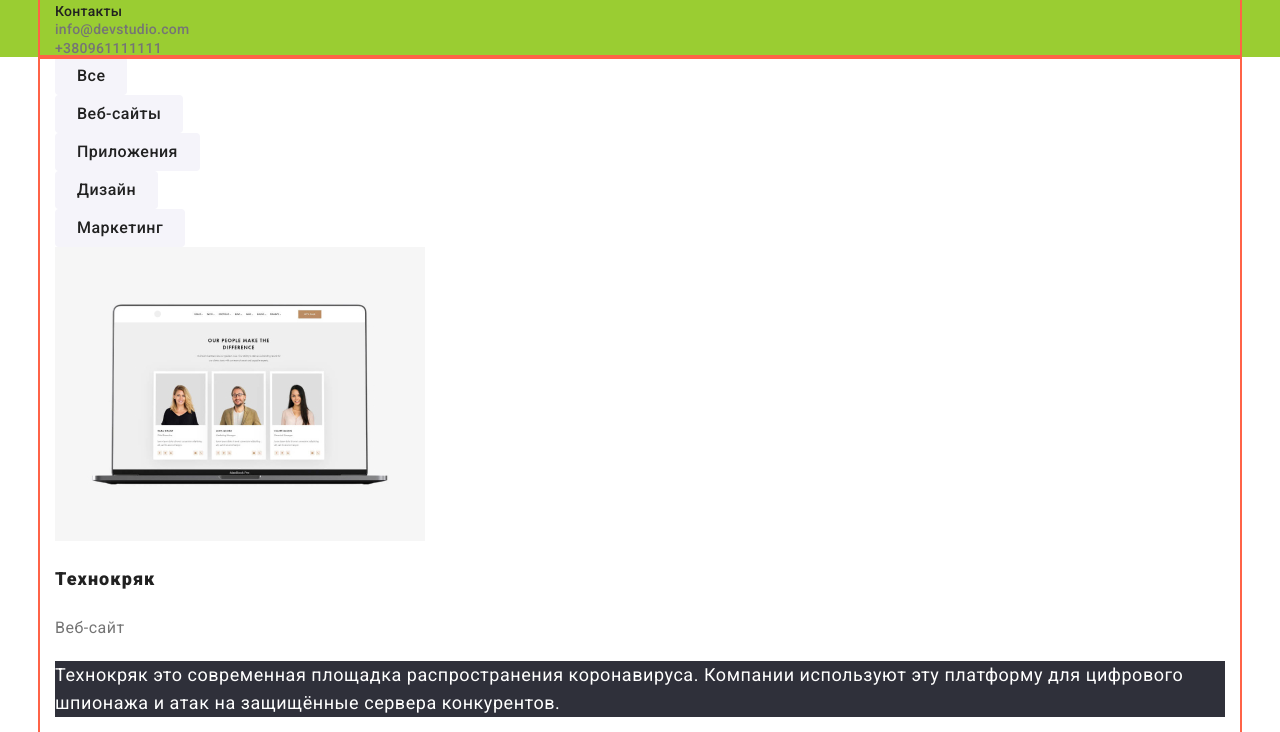
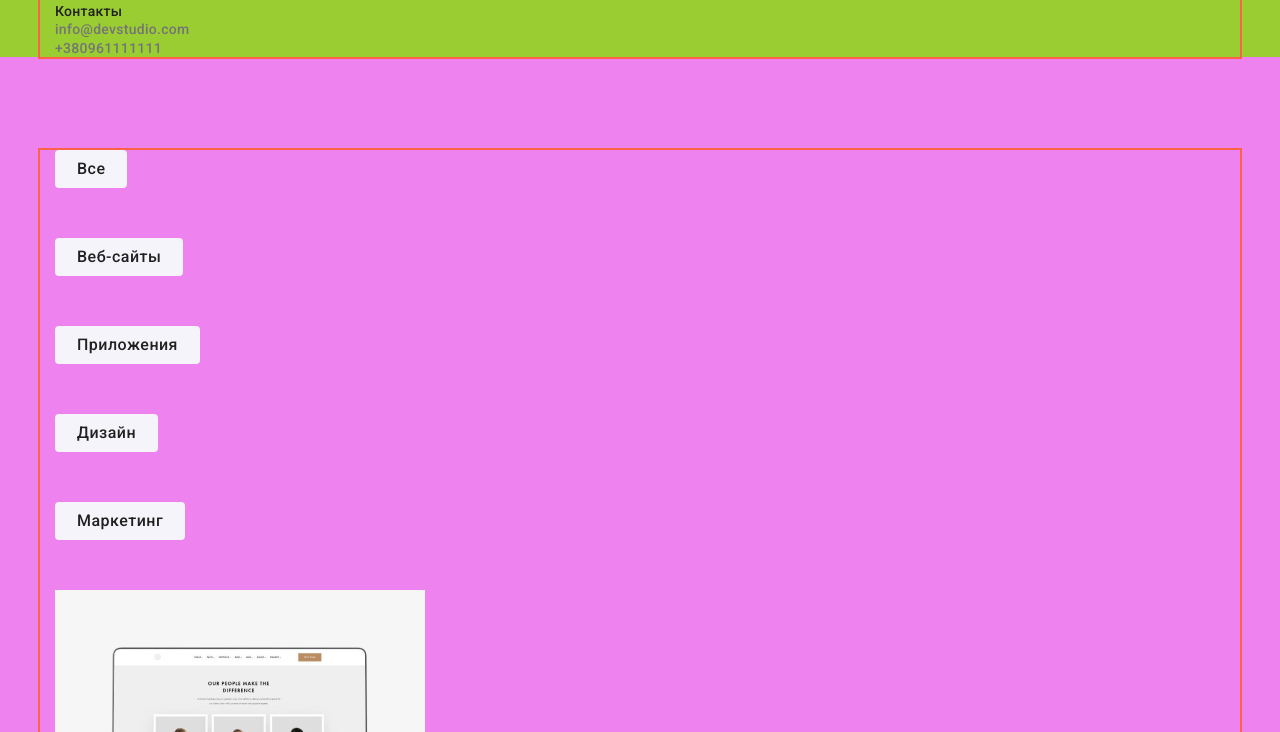
Before and after one commit to ProtsenkoOleksandra/goit-markup-hw-03, a plain HTML site: page portfolio.html in a window 1280 px wide. Shown: the part 66-798 px from the top of the page. Drawn offline with Linux system fonts and the light colour scheme.

Commit message:
Corrected puddingas and margings in Portfolio

```diff
--- a/css/styles.css
+++ b/css/styles.css
@@ -294,6 +294,11 @@ header {
 
 /*PORTFOLIO PAGE CSS*/
 
+.section-portfolio {
+  padding-top: 93px;
+  background-color: violet;
+}
+
 .button-portfolio {
   background-color: var(--grey-back-color);
   color: var(--title-text-color);
@@ -306,6 +311,8 @@ header {
   border-radius: 4px;
   padding: 6px 22px;
   border: 0px;
+
+  margin-bottom: 50px;
 }
 
 .button-portfolio:focus,
@@ -320,6 +327,9 @@ header {
   font-size: 18px;
   line-height: 2;
   letter-spacing: 0.06em;
+
+  margin-bottom: 4px;
+  margin-top: 0px;
 }
 
 .portfolio-group {
@@ -328,6 +338,9 @@ header {
   font-size: 16px;
   line-height: 1.88;
   letter-spacing: 0.03em;
+
+  margin-top: 0px;
+  margin-bottom: 20px;
 }
 
 .portfolio-description {
@@ -337,4 +350,8 @@ header {
   font-size: 18px;
   line-height: 1.56;
   letter-spacing: 0.03em;
+
+  /*уточнить, как єту картинку лепить))*/
+  margin-top: 0px;
+  margin-bottom: 0px;
 }
--- a/portfolio.html
+++ b/portfolio.html
@@ -50,7 +50,7 @@
 
     <!--Section filter and cards-->
     <main>
-      <section>
+      <section class="section-portfolio">
         <div class="conteiner">
           <h1 hidden>Наше портфолио проектов</h1>
           <ul>
```
